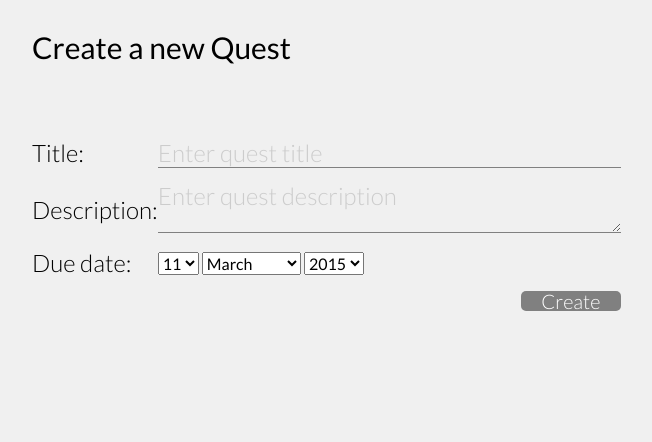
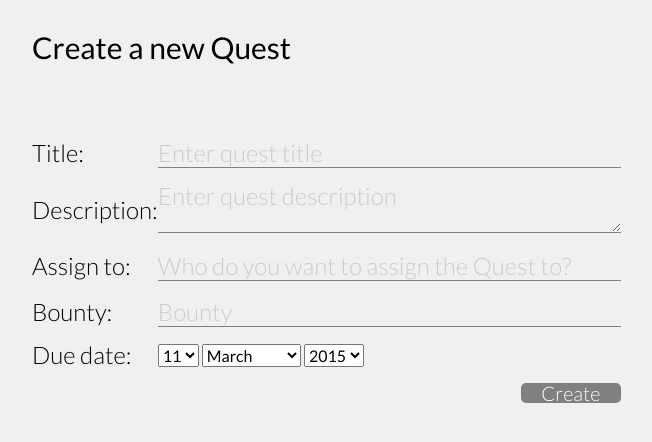
Before and after one commit to maibelbesy/QuestBoard, a Rails app: page /quests/new in a window 1280 px wide. Shown: the part 64-506 px from the top of the page, without its empty margins (240-892 px from the left). Run offline with Rails 7, Linux system fonts and the light colour scheme; the visitor is signed in with stand-in values (Sample User, id 1); data that the repository does not hold is empty; style sheets or scripts are compiled from the project's sources; some libraries are stand-ins or nearby versions.

Commit message:
A User can assign other users to Quest

```diff
--- a/questboard-app/app/controllers/quests_controller.rb
+++ b/questboard-app/app/controllers/quests_controller.rb
@@ -2,9 +2,16 @@ class QuestsController < ApplicationController
 
 	def index
 		# TODO: Find personal quests
-		quests = UsersQuest.where(:assignor_id => @current_user.id, :assignee_id => @current_user.id).pluck(:quest_id)
+		quests = UsersQuest.where(:assignor_id => @current_user.id).pluck(:quest_id)
 		@quests = Quest.where(:id => quests).order('due_date')
 	end
+
+	def pending_quests
+		quests = UsersQuest.where(:assignee_id => @current_user.id).pluck(:quest_id)
+		@quests = Quest.where(:id => quests).order('due_date')
+
+	end
+
 
 	def show
 		@quest = Quest.find(params[:id])
@@ -15,7 +22,11 @@ class QuestsController < ApplicationController
 	end
 
 	def create
-		Quest.create_personal_quest(params.require(:quest).permit(:title, :description, :due_date), @current_user)
+		hash = params.require(:quest).permit(:title, :description, :due_date, :bounty)
+		hash[:assign_to] = params[:quest][:assign_to]
+		puts params[:quest][:assign_to]
+		Quest.create_general_quest(hash, @current_user)
+
 		redirect_to quests_path
 	end
 
@@ -30,7 +41,7 @@ class QuestsController < ApplicationController
 		# flash[:warning] << "Content cannot be left blank" if hash[:description].blank?
 		redirect_to edit_quest_path and return if flash[:warning].count > 0
 		# Quest.find(params[:id]).update(:title => hash[:title], :description => hash[:description], :is_completed => hash[:is_completed], :bounty => hash[:bounty], :due_date => hash[:due_date] )
-		Quest.update(params[:id], params.require(:quest).permit(:title, :description, :due_date))
+		Quest.update(params[:id], params.require(:quest).permit(:title, :description, :due_date, :bounty, :assign_to))
 		redirect_to quests_path
 	end
 
--- a/questboard-app/app/views/quests/new.html.erb
+++ b/questboard-app/app/views/quests/new.html.erb
@@ -13,6 +13,14 @@
 				<td><%= f.text_area :description, placeholder: "Enter quest description", class: "textarea", style: "width:100%;resize: vertical;" %></td>
 			</tr>
 			<tr style="padding-bottom: 1em">
+			<td><font class="label">Assign to: </font></td>
+			<td style="width:80%;"><%= f.text_field :assign_to, placeholder: "Who do you want to assign the Quest to?", class: "input", style: "width:100%" %></td>
+			</tr>
+			<tr style="padding-bottom: 1em">
+			<td><font class="label">Bounty: </font></td>
+			<td style="width:80%;"><%= f.text_field :bounty, placeholder: "Bounty", class: "input", style: "width:100%" %></td>
+			</tr>
+			<tr style="padding-bottom: 1em">
 				<td><font class="label">Due date: </font></td>
 				<td><%= f.date_select :due_date, :order => [:day, :month, :year] %></td>
 			</tr>
```
Also changed, not shown: questboard-app/app/models/quest.rb (+14 -0 lines), questboard-app/Gemfile.lock, questboard-app/db/schema.rb.
